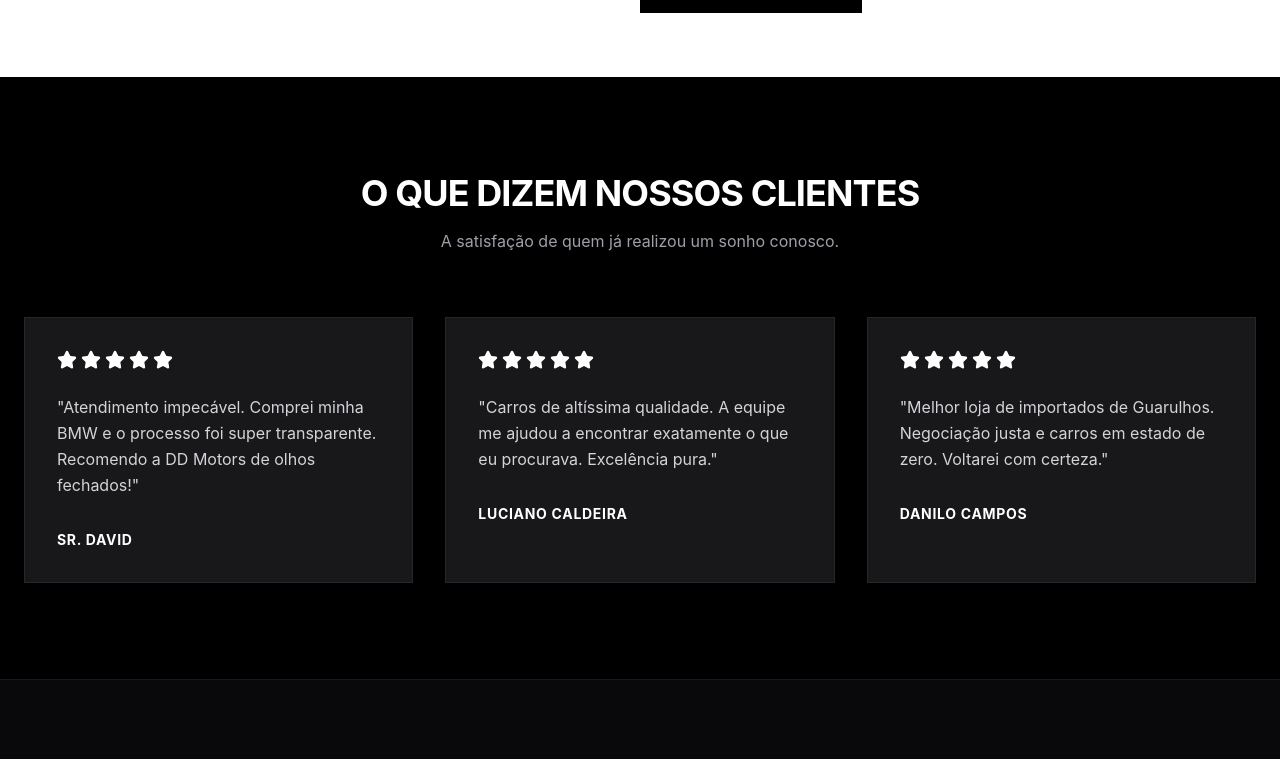
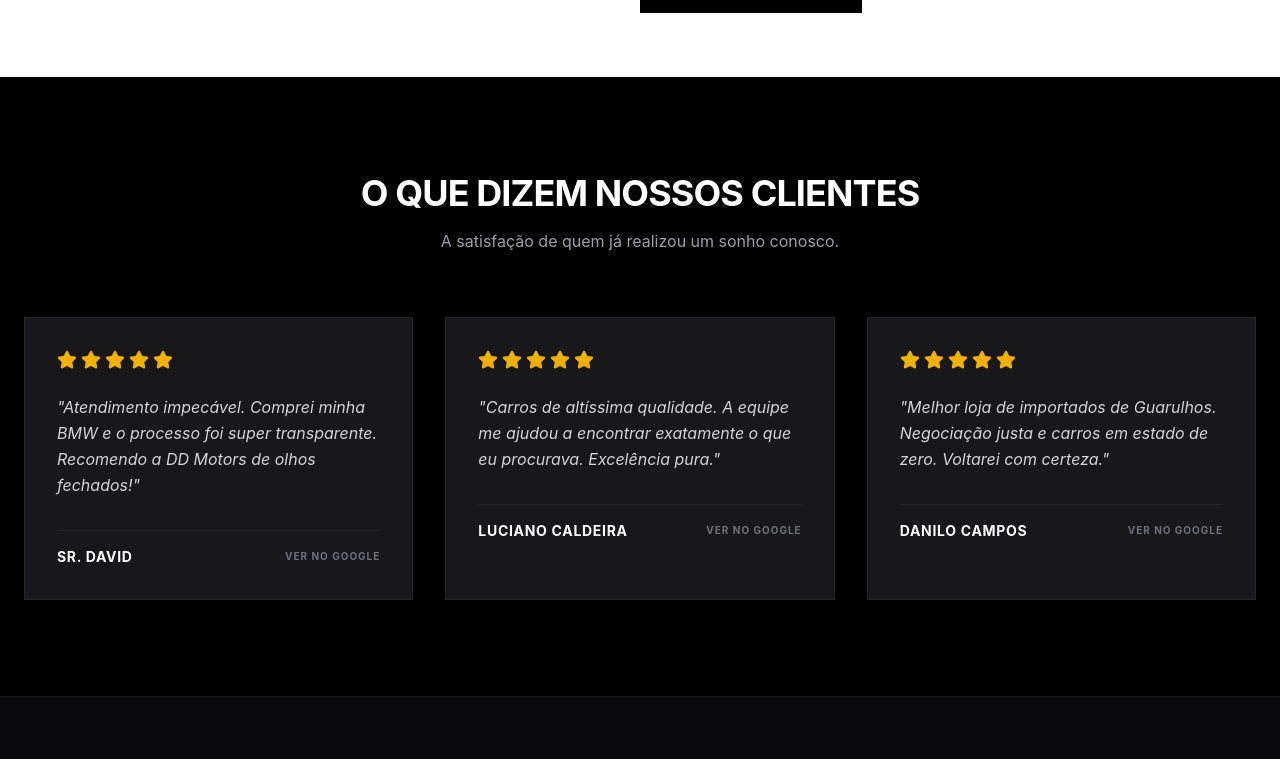
Before and after one commit to mvsc-code-maker/DD-Motors, a Next.js app: page / in a window 1280 px wide. Shown: the part 2337-3096 px from the top of the page. Built offline with nearby package versions, Linux system fonts and the light colour scheme.

Commit message:
Update page.tsx

```diff
--- a/app/page.tsx
+++ b/app/page.tsx
@@ -2,7 +2,7 @@
 
 import React, { useState, useEffect } from 'react';
 import Link from 'next/link';
-import { Star, ShieldCheck, ThumbsUp } from 'lucide-react';
+import { Star, ShieldCheck, ThumbsUp, ExternalLink } from 'lucide-react';
 import { motion, AnimatePresence } from 'motion/react';
 import { estoqueCarros, avaliacoes } from '@/data/estoque';
 import CarCard from '@/components/CarCard';
@@ -24,7 +24,7 @@ export default function Home() {
 
   return (
     <>
-      {/* HERO SECTION - Ajustado para não sobrepor o menu */}
+      {/* HERO SECTION */}
       <section id="home" className="relative h-[85vh] min-h-[600px] bg-black overflow-hidden">
         <AnimatePresence mode="wait">
           <motion.div
@@ -92,7 +92,7 @@ export default function Home() {
         </div>
       </section>
 
-      {/* ABOUT US - As âncoras (id="sobre" e id="avaliacoes") estão exatas para o menu encontrar */}
+      {/* ABOUT US */}
       <section id="sobre" className="py-24 bg-white">
         <div className="max-w-7xl mx-auto px-4 sm:px-6">
           <div className="grid grid-cols-1 lg:grid-cols-2 gap-12 lg:gap-16 items-center">
@@ -125,7 +125,7 @@ export default function Home() {
             <div className="relative mt-8 lg:mt-0">
               <div className="aspect-square bg-zinc-100 overflow-hidden">
                 <img
-                  src="https://placehold.co/800x800/1a1a1a/ffffff?text=Showroom+DD+Motors"
+                  src="https://images.unsplash.com/photo-1562259949-e8e7689d7828?w=800&q=80"
                   alt="Showroom DD Motors"
                   className="w-full h-full object-cover"
                 />
@@ -139,7 +139,7 @@ export default function Home() {
         </div>
       </section>
 
-      {/* TESTIMONIALS */}
+      {/* TESTIMONIALS (ATUALIZADO COM LINKS DO GOOGLE) */}
       <section id="avaliacoes" className="py-24 bg-black text-white">
         <div className="max-w-7xl mx-auto px-4 sm:px-6">
           <div className="text-center mb-12 sm:mb-16">
@@ -149,13 +149,29 @@ export default function Home() {
 
           <div className="grid grid-cols-1 md:grid-cols-2 lg:grid-cols-3 gap-6 sm:gap-8">
             {avaliacoes.map((av, i) => (
-              <div key={i} className="bg-zinc-900 p-6 sm:p-8 border border-zinc-800">
-                <div className="flex gap-1 mb-6">
-                  {[1,2,3,4,5].map(star => <Star key={star} className="w-4 h-4 sm:w-5 sm:h-5 fill-white text-white" />)}
+              <a
+                key={i}
+                href={av.link || '#'} // Usa o link do estoque.ts ou previne erro
+                target="_blank"
+                rel="noopener noreferrer"
+                className="block bg-zinc-900 p-6 sm:p-8 border border-zinc-800 hover:border-zinc-500 hover:-translate-y-1 transition-all duration-300 group cursor-pointer"
+              >
+                <div className="flex justify-between items-start mb-6">
+                  <div className="flex gap-1">
+                    {[1,2,3,4,5].map(star => <Star key={star} className="w-4 h-4 sm:w-5 sm:h-5 fill-yellow-500 text-yellow-500" />)}
+                  </div>
+                  <ExternalLink className="w-4 h-4 text-zinc-600 group-hover:text-white transition-colors opacity-0 group-hover:opacity-100" />
                 </div>
-                <p className="text-zinc-300 mb-6 sm:mb-8 leading-relaxed text-sm sm:text-base">&quot;{av.texto}&quot;</p>
-                <p className="font-bold uppercase tracking-wider text-xs sm:text-sm">{av.nome}</p>
-              </div>
+
+                <p className="text-zinc-300 mb-6 sm:mb-8 leading-relaxed text-sm sm:text-base italic">&quot;{av.texto}&quot;</p>
+
+                <div className="flex items-center justify-between border-t border-zinc-800 pt-4 mt-auto">
+                  <p className="font-bold uppercase tracking-wider text-xs sm:text-sm">{av.nome}</p>
+                  <p className="text-[10px] text-zinc-500 uppercase tracking-widest font-bold group-hover:text-blue-400 transition-colors">
+                    Ver no Google
+                  </p>
+                </div>
+              </a>
             ))}
           </div>
         </div>
```
